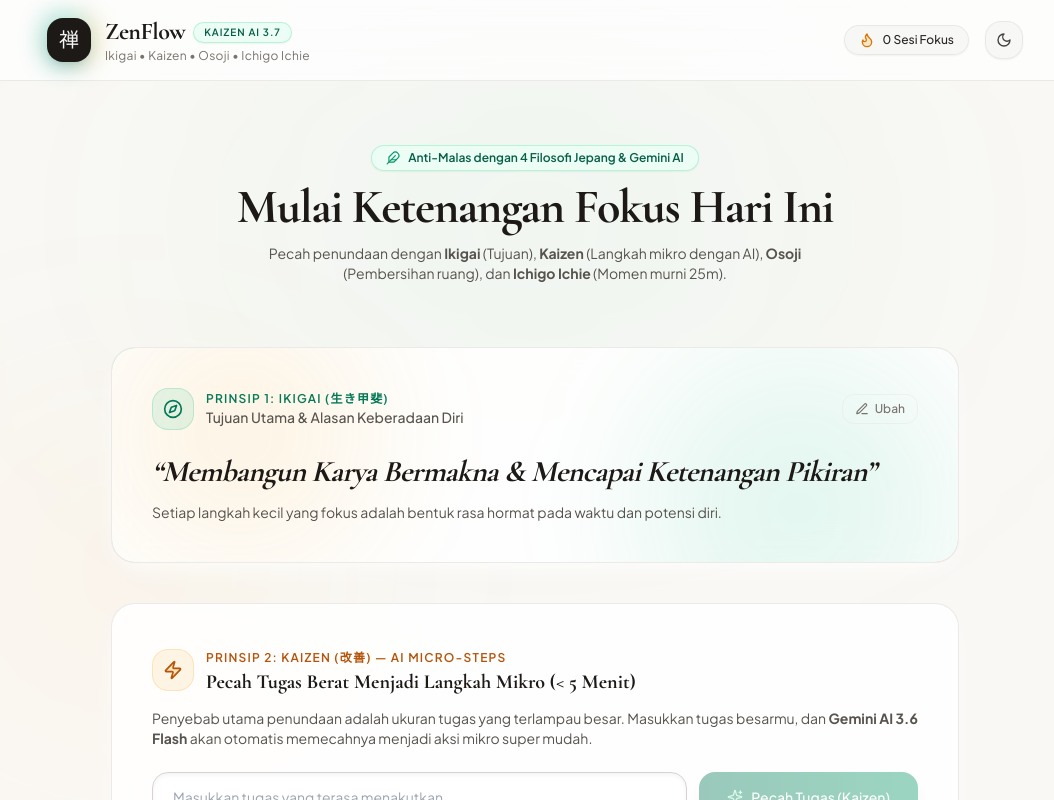
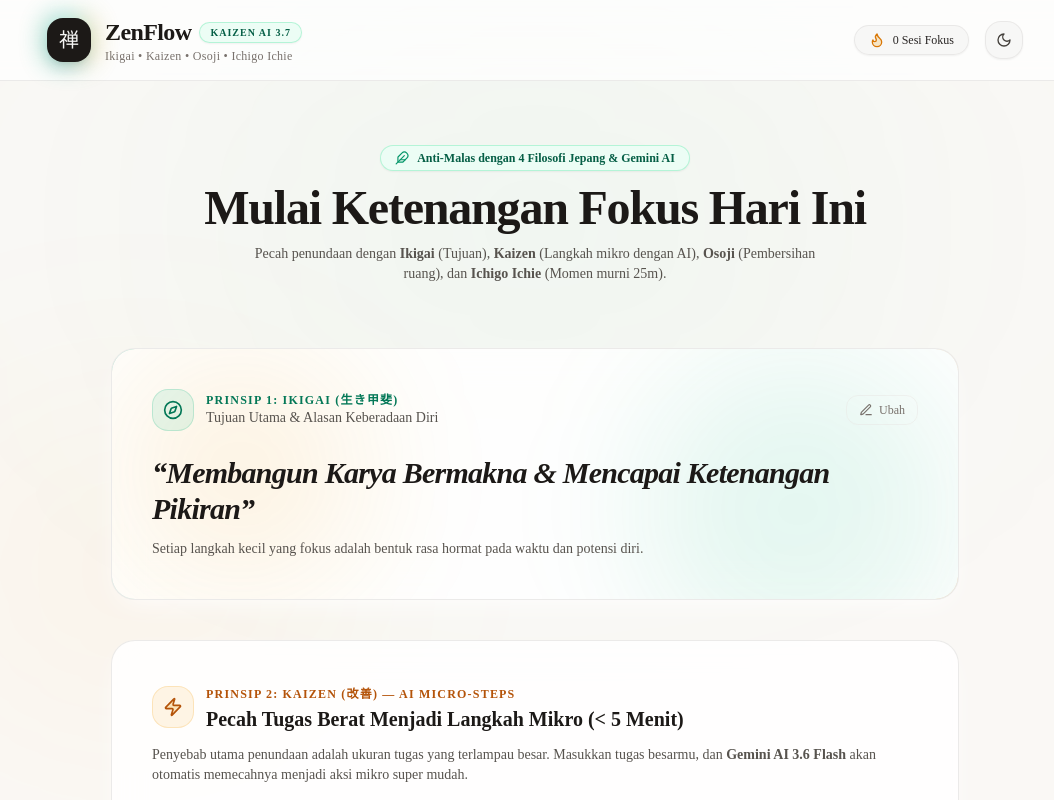
Before and after one commit to qodirs30/zenflow-anti-malas, a Next.js app: page / in a window 1280 px wide. Shown: the top 800 px of the page, without its empty margins (105-1159 px from the left). Built offline with nearby package versions, Linux system fonts and the light colour scheme.

Commit message:
fix: resolve Next.js security upgrade & ts-interface-checker build dependencies

```diff
--- a/package.json
+++ b/package.json
@@ -13,7 +13,7 @@
     "canvas-confetti": "^1.9.4",
     "clsx": "^2.1.1",
     "lucide-react": "^0.469.0",
-    "next": "15.1.7",
+    "next": "^15.2.1",
     "react": "^19.0.0",
     "react-dom": "^19.0.0",
     "tailwind-merge": "^2.6.0"
@@ -25,9 +25,10 @@
     "@types/react-dom": "^19.0.2",
     "autoprefixer": "^10.4.20",
     "eslint": "^9.17.0",
-    "eslint-config-next": "15.1.7",
+    "eslint-config-next": "^15.2.1",
     "postcss": "^8.4.49",
     "tailwindcss": "^3.4.17",
+    "ts-interface-checker": "^1.0.2",
     "typescript": "^5.7.2"
   }
 }
--- a/src/app/globals.css
+++ b/src/app/globals.css
@@ -1,3 +1,5 @@
+@import url('https://fonts.googleapis.com/css2?family=Cormorant+Garamond:ital,wght@0,400;0,500;0,600;0,700;1,400;1,600&family=Noto+Serif+JP:wght@400;600;700&family=Plus+Jakarta+Sans:wght@400;500;600;700&display=swap');
+
 @tailwind base;
 @tailwind components;
 @tailwind utilities;
@@ -16,12 +18,16 @@
   body {
     background-color: var(--background);
     color: var(--foreground);
-    font-family: var(--font-sans), system-ui, sans-serif;
+    font-family: 'Plus Jakarta Sans', system-ui, sans-serif;
     -webkit-font-smoothing: antialiased;
   }
 
   h1, h2, h3, .font-serif {
-    font-family: var(--font-serif), Cormorant Garamond, serif;
+    font-family: 'Cormorant Garamond', Georgia, serif;
+  }
+
+  .font-japanese {
+    font-family: 'Noto Serif JP', serif;
   }
 }
 
--- a/src/app/layout.tsx
+++ b/src/app/layout.tsx
@@ -1,26 +1,6 @@
 import type { Metadata } from "next";
-import { Cormorant_Garamond, Plus_Jakarta_Sans, Noto_Serif_JP } from "next/font/google";
 import "./globals.css";
 import { AppStateProvider } from "@/context/AppStateContext";
-
-const fontSerif = Cormorant_Garamond({
-  subsets: ["latin"],
-  weight: ["400", "500", "600", "700"],
-  style: ["normal", "italic"],
-  variable: "--font-serif",
-});
-
-const fontSans = Plus_Jakarta_Sans({
-  subsets: ["latin"],
-  weight: ["400", "500", "600", "700"],
-  variable: "--font-sans",
-});
-
-const fontJapanese = Noto_Serif_JP({
-  subsets: ["latin"],
-  weight: ["400", "600", "700"],
-  variable: "--font-japanese",
-});
 
 export const metadata: Metadata = {
   title: "ZenFlow — Mindful Japanese Productivity & AI Sanctuary",
@@ -34,7 +14,7 @@ export default function RootLayout({
   children: React.ReactNode;
 }>) {
   return (
-    <html lang="id" className={`scroll-smooth ${fontSerif.variable} ${fontSans.variable} ${fontJapanese.variable}`}>
+    <html lang="id" className="scroll-smooth">
       <body className="min-h-screen bg-[#FAF8F5] dark:bg-[#0A0A0B] text-stone-900 dark:text-stone-100 font-sans antialiased selection:bg-emerald-500/20 selection:text-emerald-900 dark:selection:text-emerald-200">
         <AppStateProvider>{children}</AppStateProvider>
       </body>
```
Also changed, not shown: 1 other file (tests, documents, lock files or other folders).
